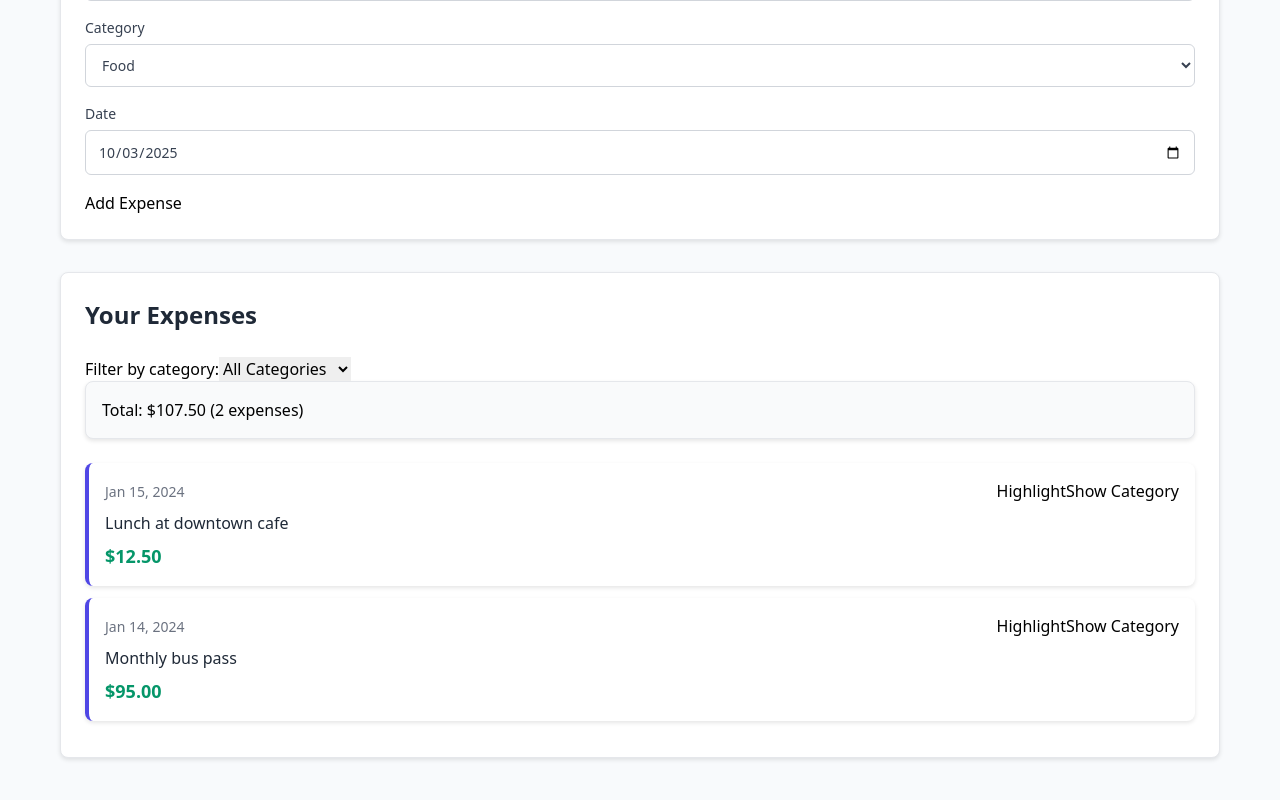
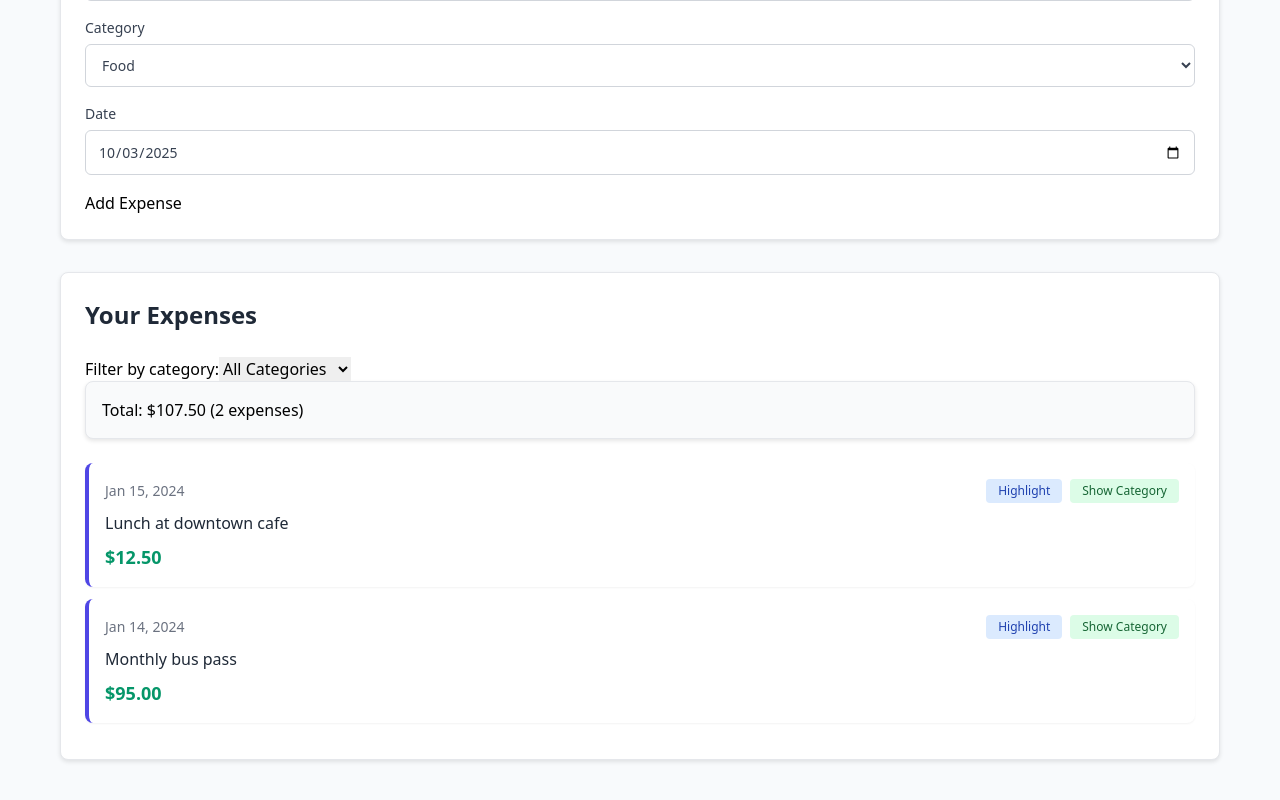
Before and after one commit to zhu0lin/expense-tracker, a React (Vite) app: page / in a window 1280 px wide. Shown: the part 539-1339 px from the top of the page. Built offline with nearby package versions, Linux system fonts and the light colour scheme.

Commit message:
style: transform ExpenseCard to Tailwind utilities

```diff
--- a/src/components/ExpenseCard/ExpenseCard.css
+++ /dev/null
@@ -1,57 +0,0 @@
-/* src/components/ExpenseCard/ExpenseCard.css */
-.expense-card {
-  background: white;
-  border-radius: 8px;
-  padding: 16px;
-  margin-bottom: 12px;
-  box-shadow: 0 2px 4px rgba(0, 0, 0, 0.1);
-  transition: transform 0.2s, box-shadow 0.2s;
-  border-left: 4px solid #4F46E5;
-}
-
-.expense-card:hover {
-  transform: translateY(-2px);
-  box-shadow: 0 4px 8px rgba(0, 0, 0, 0.15);
-}
-
-.expense-card.highlighted {
-  background: #FEF3C7;
-  border-left-color: #F59E0B;
-  box-shadow: 0 2px 8px rgba(245, 158, 11, 0.2);
-}
-
-.expense-header {
-  display: flex;
-  justify-content: space-between;
-  align-items: center;
-  margin-bottom: 8px;
-}
-
-.expense-category {
-  background: #4F46E5;
-  color: white;
-  padding: 4px 8px;
-  border-radius: 4px;
-  font-size: 12px;
-  font-weight: 600;
-  text-transform: uppercase;
-}
-
-.expense-date {
-  color: #6B7280;
-  font-size: 14px;
-}
-
-.expense-description {
-  margin: 0 0 8px 0;
-  font-size: 16px;
-  font-weight: 500;
-  color: #1F2937;
-}
-
-.expense-amount {
-  margin: 0;
-  font-size: 18px;
-  font-weight: bold;
-  color: #059669;
-}
--- a/src/components/ExpenseCard/ExpenseCard.tsx
+++ b/src/components/ExpenseCard/ExpenseCard.tsx
@@ -1,6 +1,5 @@
 // src/components/ExpenseCard/ExpenseCard.tsx
 import React, { useState } from 'react';
-import './ExpenseCard.css';
 
 /*
 TYPESCRIPT FEATURE INVENTORY:
@@ -90,21 +89,20 @@ const ExpenseCard: React.FC<ExpenseCardProps> = ({
 
     return (
 
+        <article className={`bg-white rounded-lg p-4 mb-3 shadow-sm transition-all duration-200 border-l-4 border-indigo-600 hover:-translate-y-0.5 hover:shadow-md ${isHighlighted ? 'bg-amber-50 border-l-amber-500' : ''}`}>
+            <div className="flex justify-between items-center mb-2">
+                {/* Only show category when isCategoryVisible is true */}
+                {isCategoryVisible && <span className="bg-indigo-600 text-white px-2 py-1 rounded text-xs font-semibold uppercase">{category}</span>}
 
-        <article className={`expense-card ${isHighlighted ? 'highlighted' : ''}`}>
-            <div className="expense-header">
-                {/* Only show category when isCategoryVisible is true */}
-                {isCategoryVisible && <span className="expense-category">{category}</span>}
-
-                <time className="expense-date" dateTime={date}>
+                <time className="text-gray-500 text-sm" dateTime={date}>
                     {formattedDate}
                 </time>
 
                 {/* controls: toggle highlight, toggle category visibility, delete (only if provided) */}
-                <div className="expense-controls">
+                <div className="flex gap-2">
                     <button
                         type="button"
-                        className="btn-toggle-highlight"
+                        className="px-3 py-1 text-xs font-medium bg-blue-100 text-blue-800 rounded hover:bg-blue-200 transition-colors"
                         onClick={handleToggleHighlight}
                         aria-pressed={isHighlighted}
                         title="Toggle highlight"
@@ -114,7 +112,7 @@ const ExpenseCard: React.FC<ExpenseCardProps> = ({
 
                     <button
                         type="button"
-                        className="btn-toggle-category"
+                        className="px-3 py-1 text-xs font-medium bg-green-100 text-green-800 rounded hover:bg-green-200 transition-colors"
                         onClick={handleToggleCategory}
                         aria-pressed={isCategoryVisible}
                         title={isCategoryVisible ? 'Hide category' : 'Show category'}
@@ -126,7 +124,7 @@ const ExpenseCard: React.FC<ExpenseCardProps> = ({
                     {onDelete && (
                         <button
                             type="button"
-                            className="btn-delete"
+                            className="px-3 py-1 text-xs font-medium bg-red-100 text-red-800 rounded hover:bg-red-200 transition-colors"
                             onClick={handleDelete}
                             title="Delete expense"
                         >
@@ -136,9 +134,9 @@ const ExpenseCard: React.FC<ExpenseCardProps> = ({
                 </div>
             </div>
 
-            <div className="expense-body">
-                <h3 className="expense-description">{description}</h3>
-                <p className="expense-amount">{formattedAmount}</p>
+            <div>
+                <h3 className="mb-2 text-base font-medium text-gray-800">{description}</h3>
+                <p className="m-0 text-lg font-bold text-emerald-600">{formattedAmount}</p>
             </div>
         </article>
     );
```
